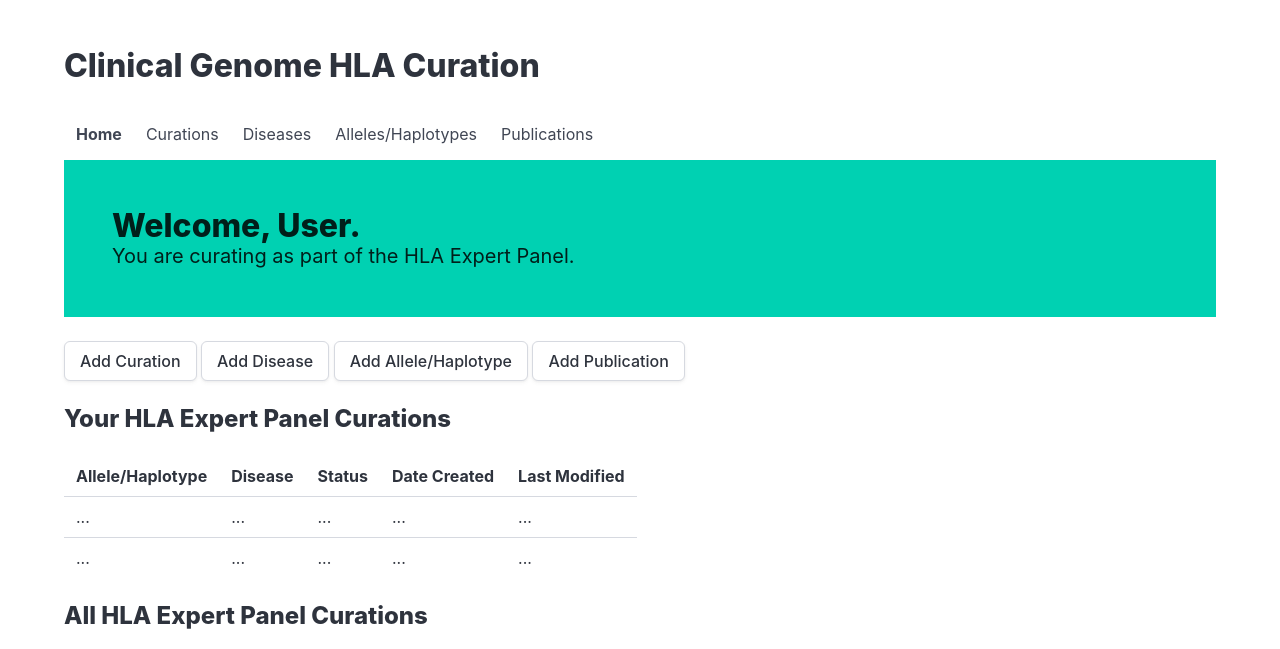
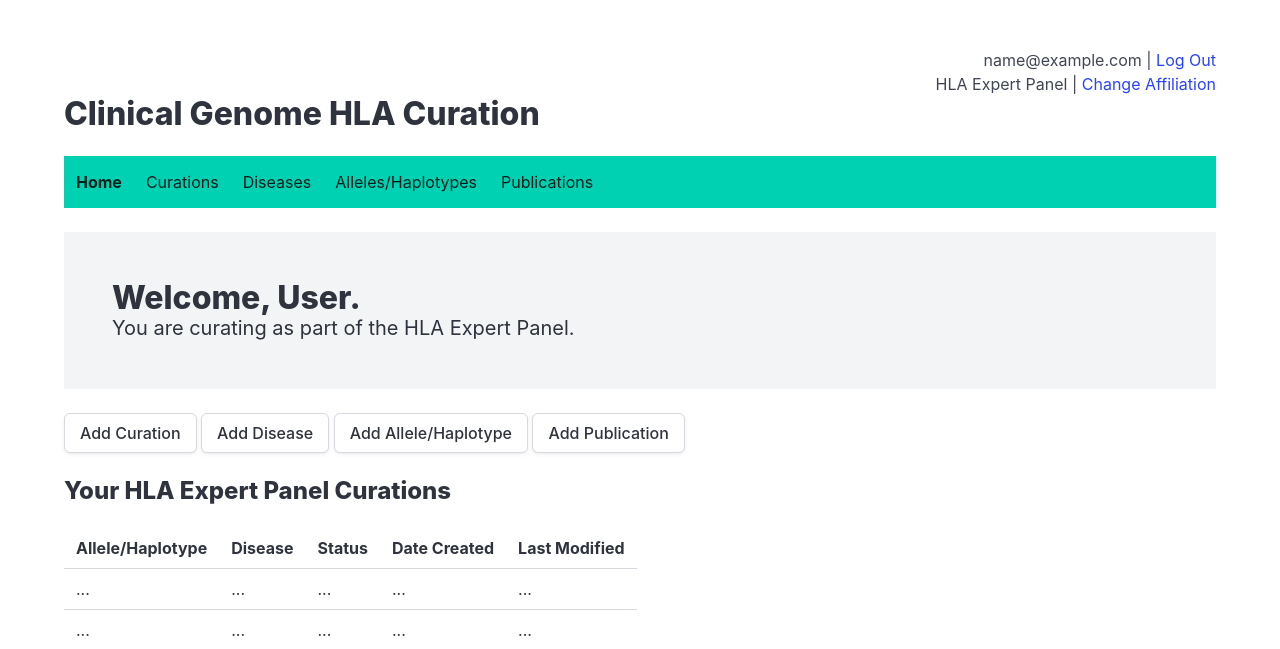
Before and after one commit to ClinGen/stanford-hci, a Django app: page / in a window 1280 px wide. Shown: the top 649 px of the page. Run offline with Django 5.2, Linux system fonts and the light colour scheme; the visitor is signed in with stand-in values (Sample User, id 1).

Commit message:
Add log in and log out functionality
For:
https://github.com/ClinGen/stanford-hci/issues/29

```diff
--- /dev/null
+++ b/src/hci/templates/hci/affiliation.html
@@ -0,0 +1,6 @@
+{% extends "hci/nav.html" %}
+{% block title %}Affiliation{% endblock %}
+{% block description %}Configure your affiliation for the HLA curation interface.{% endblock %}
+{% block content %}
+    <p class="block">We currently only support the HLA Expert Panel affiliation.</p>
+{% endblock %}
--- a/src/hci/templates/hci/base.html
+++ b/src/hci/templates/hci/base.html
@@ -12,10 +12,17 @@
         <link rel="icon" type="image/png" sizes="32x32" href="{% static 'hci/favicon-32x32.png' %}">
         <link rel="icon" type="image/png" sizes="16x16" href="{% static 'hci/favicon-16x16.png' %}">
         <link rel="manifest" href="{% static 'hci/site.webmanifest' %}">
+        <script src="https://unpkg.com/htmx.org@2.0.2"></script>
     </head>
-    <body>
+    <body hx-headers='{"X-CSRFToken": "{{ csrf_token }}"}'>
         <section class="section">
             <div class="container">
+                {% if user.is_authenticated %}
+                    <div class="has-text-right">
+                        <p>{{ email }} | <a hx-post="{% url 'custom_logout' %}" hx-swap="innerHTML" hx-target="body">Log Out</a></p>
+                        <p>{{ affiliation }} | <a href="{% url 'affiliation' %}">Change Affiliation</a></p>
+                    </div>
+                {% endif %}
                 <h1 class="title">Clinical Genome HLA Curation</h1>
                 {% block nav %}{% endblock %}
                 {% block content %}{% endblock %}
--- a/src/hci/templates/hci/index.html
+++ b/src/hci/templates/hci/index.html
@@ -4,7 +4,7 @@
 {% block content %}
         <!-- Begin home page content. -->
         <div class="block">
-            <section class="hero is-primary">
+            <section class="hero is-light">
                 <div class="hero-body">
                     <h2 class="title">Welcome, User.</h2>
                     <p class="subtitle">You are curating as part of the HLA Expert Panel.</p>
--- a/src/hci/templates/hci/nav.html
+++ b/src/hci/templates/hci/nav.html
@@ -1,7 +1,7 @@
 {% extends "hci/base.html" %}
 {% block nav %}
         <!-- Begin navbar. -->
-        <nav class="navbar" role="navigation" aria-label="main navigation">
+        <nav class="navbar is-primary block" role="navigation" aria-label="main navigation">
             <div class="navbar-start">
                 <a href="/" {% if request.resolver_match.view_name == 'index' %}class="navbar-item has-text-weight-bold"{% endif %} class="navbar-item">Home</a>
                 <a href="/curation" {% if request.resolver_match.view_name == 'curation' %}class="navbar-item has-text-weight-bold"{% endif %} class="navbar-item">Curations</a>
--- a/src/hci/urls.py
+++ b/src/hci/urls.py
@@ -7,6 +7,8 @@ from django.urls import path, include
 from . import views
 
 urlpatterns = [
-    path("", views.index, name="index"),
+    path("", views.index_view, name="index"),
     path("accounts/", include("django.contrib.auth.urls")),
+    path("affiliation/", views.affiliation_view, name="affiliation"),
+    path("logout/", views.logout_view, name="custom_logout"),
 ]
--- a/src/hci/views.py
+++ b/src/hci/views.py
@@ -1,11 +1,33 @@
 """Views for the HCI."""
 
 # Third-party dependencies:
-from django.shortcuts import render
+from django.contrib.auth import logout
 from django.contrib.auth.decorators import login_required
+from django.shortcuts import render, redirect
 
 
 @login_required
-def index(request):
+def index_view(request):
     """Show basic info at the index route."""
-    return render(request, "hci/index.html")
+    context = {
+        "email": request.user.email,
+        "affiliation": "HLA Expert Panel"
+    }
+    return render(request, "hci/index.html", context)
+
+
+@login_required
+def logout_view(request):
+    """Log the user out."""
+    logout(request)
+    return redirect(index_view)
+
+
+@login_required
+def affiliation_view(request):
+    """Show the user the affiliation configuration page."""
+    context = {
+        "email": request.user.email,
+        "affiliation": "HLA Expert Panel"
+    }
+    return render(request, "hci/affiliation.html", context)
```
Also changed, not shown: 1 other file.
